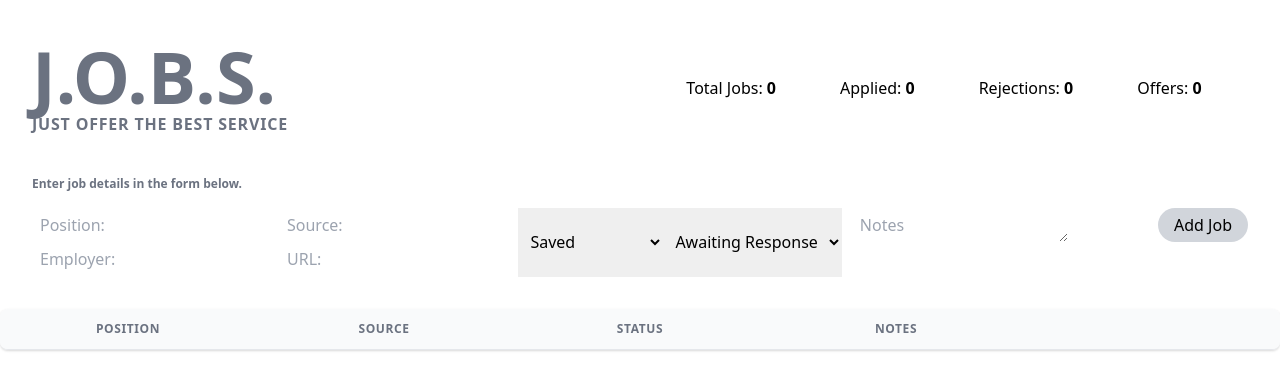
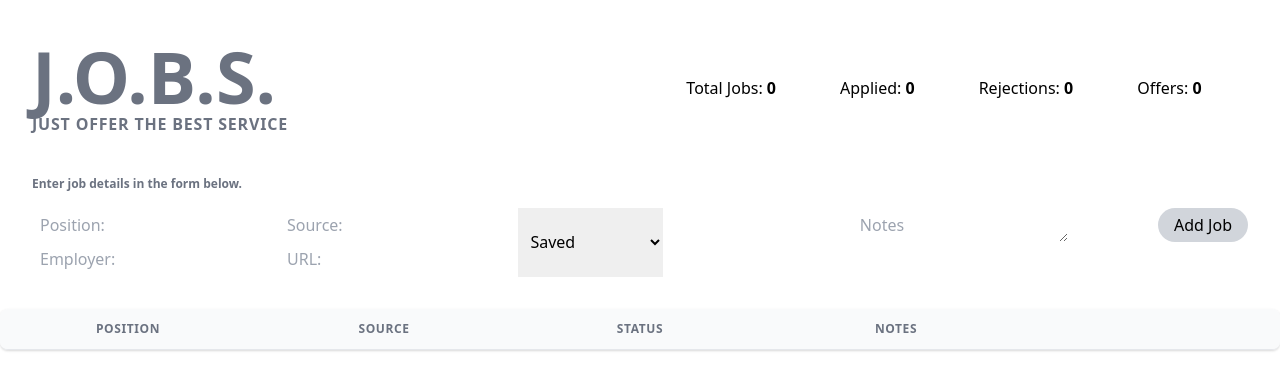
Before and after one commit to rscole87/job-search-app, a React (Create React App) app: page / in a window 1280 px wide. Shown: the top 390 px of the page. Built offline with nearby package versions, Linux system fonts and the light colour scheme.

Commit message:
revert input form to use state of input select dropdowns

```diff
--- a/src/components/InputFormComponent.js
+++ b/src/components/InputFormComponent.js
@@ -2,7 +2,9 @@
 
 const InputForm = (props) => {
   const [employer, setEmployer] = useState("");
-  const [applied, setApplied] = useState(true);
+  const [applied, setApplied] = useState(false);
+  const [offer, setOffer] = useState(false);
+  const [rejected, setRejected] = useState(false);
   const [position, setPosition] = useState("");
   const [jobSource, setJobSource] = useState("");
   const [url, setUrl] = useState("");
@@ -17,22 +19,11 @@
     url,
     status,
     applied,
-    offer: null,
-    rejected: null,
+    offer,
+    rejected,
     employerResponse,
     notes,
     key: `${employer[0]}${position[0]}${props.jobListData.length}`,
-  };
-
-
-  const setOffer = (bool) => {
-    newJob.offer = bool;
-    newJob.rejected = !bool;
-  };
-
-  const setPending = () => {
-    newJob.rejected = false;
-    newJob.offer = false;
   };
 
   const handleSubmit = (job) => {
@@ -92,10 +83,13 @@
             onChange={(e) => {
               setEmployerResponse(e.target.value);
               if (e.target.value === "pending") {
-                setPending();
+                setOffer(false)
+                setRejected(false)
               } else if (e.target.value === "offer") {
                 setOffer(true);
+                setRejected(false)
               } else {
+                setRejected(true);
                 setOffer(false);
               }
             }}
--- a/src/components/JobItemComponent.js
+++ b/src/components/JobItemComponent.js
@@ -27,7 +27,6 @@
   };
 
   const setApplied = (status) => {
-    console.log(status)
     if(status === "saved"){
       updatedJobItemData.applied = false;
     } else {
@@ -182,7 +181,6 @@
                 e.preventDefault();
                 handleUpdate(updatedJobItemData);
                 setEditing(false);
-                console.log(props.jobListData)
               }}
             >
               Save{" "}
--- a/src/components/MainComponent.js
+++ b/src/components/MainComponent.js
@@ -27,7 +27,6 @@
       }
       return job;
     });
-    console.log(updatedObj)
     setJobListData(updatedJobList);
   };
 
```
